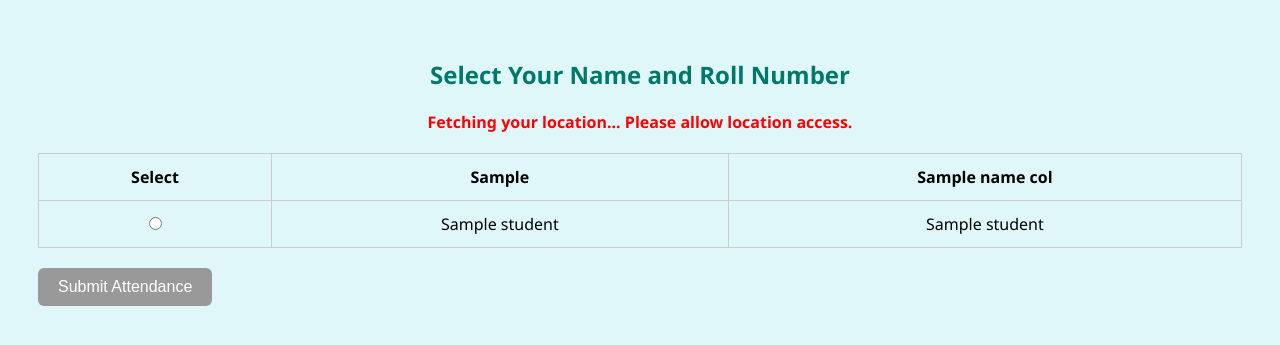
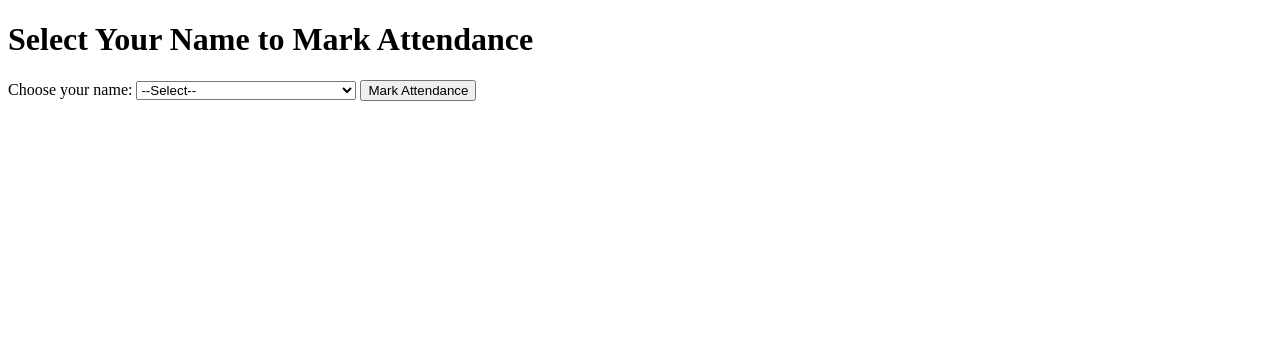
Before and after one commit to SaurabhExpertInnovator/Smart-Attendance-Management-System, a Flask app: template templates/student_list.html in a window 1280 px wide. Shown: the top 345 px of the page. Run offline with Flask 2, Linux system fonts and the light colour scheme; the template is opened without the code that fills it: most values are stand-ins (such as "Sample title", 1, 10 or a date in 2020).

Commit message:
Update student_list.html

```diff
--- a/templates/student_list.html
+++ b/templates/student_list.html
@@ -2,112 +2,121 @@
 <html lang="en">
 <head>
   <meta charset="UTF-8" />
-  <title>Select Your Name</title>
+  <title>Mark Attendance</title>
   <style>
-    body {
-      font-family: 'Segoe UI', Tahoma, Geneva, Verdana, sans-serif;
-      background-color: #e0f7fa;
-      padding: 30px;
-    }
-    h2 {
-      text-align: center;
-      color: #00796b;
-    }
-    table {
-      width: 100%;
-      border-collapse: collapse;
-      margin-top: 20px;
-    }
-    th, td {
-      padding: 12px;
-      border: 1px solid #ccc;
-      text-align: center;
-    }
-    tr:hover {
-      background-color: #b2dfdb;
-    }
-    .submit-btn {
-      margin-top: 20px;
-      display: block;
-      padding: 10px 20px;
-      font-size: 16px;
-      background-color: #00796b;
-      color: white;
-      border: none;
-      border-radius: 6px;
-      cursor: pointer;
-    }
-    .submit-btn:disabled {
-      background-color: #999;
-      cursor: not-allowed;
-    }
-    .note {
-      color: red;
-      font-weight: bold;
-      margin-top: 10px;
-      text-align: center;
-    }
+    /* Your existing styles here */
   </style>
 </head>
 <body>
-  <h2>Select Your Name and Roll Number</h2>
-  <div class="note" id="note">Fetching your location... Please allow location access.</div>
+  <h1>Select Your Name to Mark Attendance</h1>
 
-  <form id="attendanceForm" method="POST" action="/mark">
-    <input type="hidden" name="session_id" value="{{ session_id }}">
+  <form id="attendanceForm" method="post" action="/mark">
+    <input type="hidden" name="session_id" value="{{ session_id }}" />
     <input type="hidden" id="latitude" name="latitude" />
     <input type="hidden" id="longitude" name="longitude" />
 
-    <table>
-      <tr>
-        <th>Select</th>
-        <th>{{ roll_col }}</th>
-        <th>{{ name_col }}</th>
-      </tr>
+    <label for="studentSelect">Choose your name:</label>
+    <select id="studentSelect" name="roll_number" required>
+      <option value="">--Select--</option>
       {% for student in students %}
-      <tr>
-        <td>
-          <input type="radio" name="roll_number" value="{{ student[roll_col] }}" required
-                 data-name="{{ student[name_col] }}">
-        </td>
-        <td>{{ student[roll_col] }}</td>
-        <td>{{ student[name_col] }}</td>
-      </tr>
+        <option value="{{ student[roll_col] }}" data-name="{{ student[name_col] }}">{{ student[name_col] }} ({{ student[roll_col] }})</option>
       {% endfor %}
-    </table>
+    </select>
 
-    <input type="hidden" name="name" id="student_name" />
-    <button type="submit" class="submit-btn" id="submitBtn" disabled>Submit Attendance</button>
+    <button type="submit">Mark Attendance</button>
   </form>
 
+  <div id="message" style="color:red; margin-top:10px;"></div>
+
   <script>
-    // On load, try to get location
-    window.onload = function() {
+    const attendanceForm = document.getElementById('attendanceForm');
+    const studentSelect = document.getElementById('studentSelect');
+    const messageDiv = document.getElementById('message');
+
+    // Get location and fill hidden inputs
+    window.onload = () => {
       if (navigator.geolocation) {
         navigator.geolocation.getCurrentPosition(
-          function(position) {
-            document.getElementById("latitude").value = position.coords.latitude;
-            document.getElementById("longitude").value = position.coords.longitude;
-            document.getElementById("note").style.display = "none";
-            document.getElementById("submitBtn").disabled = false;
+          (position) => {
+            document.getElementById('latitude').value = position.coords.latitude.toFixed(6);
+            document.getElementById('longitude').value = position.coords.longitude.toFixed(6);
           },
-          function(error) {
-            document.getElementById("note").innerText = "Location access denied or unavailable. Attendance cannot be marked.";
-            alert("Please allow location access and refresh the page to mark attendance.");
-            document.getElementById("submitBtn").disabled = true;
+          () => {
+            messageDiv.textContent = 'Location access is required to mark attendance.';
           }
         );
       } else {
-        alert("Geolocation is not supported by your browser.");
-        document.getElementById("note").innerText = "Geolocation is not supported by your browser.";
-        document.getElementById("submitBtn").disabled = true;
+        messageDiv.textContent = 'Geolocation is not supported by your browser.';
       }
     };
 
-    // Update hidden name field when a student is selected
-    document.querySelectorAll('input[name="roll_number"]').forEach(radio => {
-      radio.addEventListener('change', function() {
-        document.getElementById('student_name').value = this.getAttribute('data-name');
+    attendanceForm.addEventListener('submit', function(event) {
+      event.preventDefault();
+
+      const selectedOption = studentSelect.options[studentSelect.selectedIndex];
+      const selectedRoll = selectedOption.value;
+
+      if (!selectedRoll) {
+        messageDiv.textContent = 'Please select your name.';
+        return;
+      }
+
+      // Retrieve attendance info from localStorage
+      const storedData = JSON.parse(localStorage.getItem('attendanceData')) || {};
+      const sessionId = "{{ session_id }}";
+
+      if (!storedData[sessionId]) {
+        storedData[sessionId] = { deviceRoll: null };
+      }
+
+      const sessionData = storedData[sessionId];
+
+      // Check if this device already marked attendance for a different student
+      if (sessionData.deviceRoll && sessionData.deviceRoll !== selectedRoll) {
+        messageDiv.textContent = 'This device has already been used to mark attendance for a different student.';
+        return;
+      }
+
+      // Check if this device already marked attendance for this student
+      if (sessionData.deviceRoll === selectedRoll) {
+        messageDiv.textContent = 'Attendance already marked for this student on this device.';
+        return;
+      }
+
+      // Check if location is available
+      if (!document.getElementById('latitude').value || !document.getElementById('longitude').value) {
+        messageDiv.textContent = 'Waiting for location. Please allow location access.';
+        return;
+      }
+
+      // Clear previous messages
+      messageDiv.textContent = '';
+
+      // Submit attendance using fetch API
+      const formData = new FormData(attendanceForm);
+
+      fetch('/mark', {
+        method: 'POST',
+        body: formData
+      })
+      .then(response => response.text())
+      .then(text => {
+        if (text === 'Attendance marked successfully!') {
+          messageDiv.style.color = 'green';
+
+          // Save in localStorage that this device marked attendance for this roll
+          sessionData.deviceRoll = selectedRoll;
+          localStorage.setItem('attendanceData', JSON.stringify(storedData));
+
+          messageDiv.textContent = text;
+        } else {
+          messageDiv.style.color = 'red';
+          messageDiv.textContent = text;
+        }
+      })
+      .catch(() => {
+        messageDiv.style.color = 'red';
+        messageDiv.textContent = 'Error marking attendance. Please try again.';
       });
     });
   </script>
```
